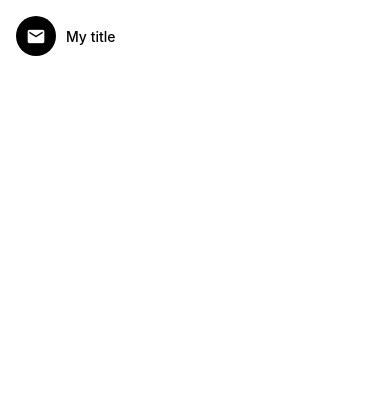
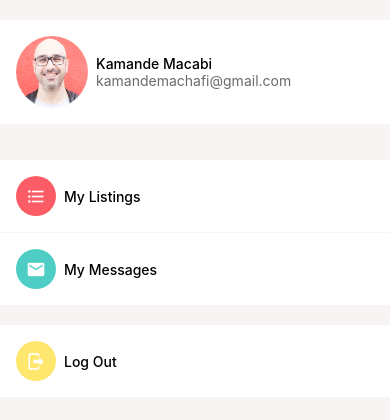
Before and after one commit to benNjogu/DoneWithIt, a React Native app: screen / in a window 390 px wide. Shown: the top 420 px of the page. Built offline with nearby package versions, Linux system fonts and the light colour scheme.

Commit message:
Building the account screen

```diff
--- a/App.js
+++ b/App.js
@@ -4,11 +4,8 @@ import { React } from "react";
 import Screen from "./app/components/Screen";
 import Icon from "./app/components/Icon";
 import ListItem from "./app/components/ListItem";
+import AccountScreen from "./app/screens/AccountScreen";
 
 export default function App() {
-  return (
-    <Screen>
-      <ListItem title="My title" ImageComponent={<Icon name="email" />} />
-    </Screen>
-  );
+  return <AccountScreen />;
 }
--- a/app/components/ListItem.js
+++ b/app/components/ListItem.js
@@ -12,7 +12,7 @@ function ListItem({
   image,
   title,
   subTitle,
-  ImageComponent,
+  IconComponent,
   onPress,
   renderRightActions,
 }) {
@@ -21,7 +21,7 @@ function ListItem({
       <Swipeable renderRightActions={renderRightActions}>
         <TouchableHighlight underlayColor={colors.light} onPress={onPress}>
           <View style={styles.container}>
-            {ImageComponent}
+            {IconComponent}
             {image && <Image style={styles.image} source={image} />}
             <View style={styles.detailsContainer}>
               <AppText style={styles.title}>{title}</AppText>
@@ -40,15 +40,16 @@ const styles = StyleSheet.create({
   container: {
     flexDirection: "row",
     padding: 16,
+    backgroundColor: colors.white,
   },
   detailsContainer: {
-    marginLeft: 10,
+    marginLeft: 8,
     justifyContent: "center",
   },
   image: {
-    width: 70,
-    height: 70,
-    borderRadius: 35,
+    width: 72,
+    height: 72,
+    borderRadius: 36,
   },
   subTitle: {
     color: colors.medium,
--- a/app/components/Screen.js
+++ b/app/components/Screen.js
@@ -1,8 +1,8 @@
 import React from "react";
 import { SafeAreaView, StyleSheet, Platform, StatusBar } from "react-native";
 
-function Screen({ children }) {
-  return <SafeAreaView style={styles.screen}>{children}</SafeAreaView>;
+function Screen({ children, style }) {
+  return <SafeAreaView style={[styles.screen, style]}>{children}</SafeAreaView>;
 }
 
 const styles = StyleSheet.create({
--- /dev/null
+++ b/app/screens/AccountScreen.js
@@ -0,0 +1,72 @@
+import React from "react";
+import { FlatList, StyleSheet, View } from "react-native";
+import colors from "../../config/colors";
+import Icon from "../components/Icon";
+
+import ListItem from "../components/ListItem";
+import Screen from "../components/Screen";
+import ListItemSeparator from "./../components/ListItemSeparator";
+
+const menuItems = [
+  {
+    title: "My Listings",
+    icon: {
+      name: "format-list-bulleted",
+      backgroundColor: colors.primary,
+    },
+  },
+  {
+    title: "My Messages",
+    icon: {
+      name: "email",
+      backgroundColor: colors.secondary,
+    },
+  },
+];
+
+function AccountScreen(props) {
+  return (
+    <Screen style={styles.screen}>
+      <View style={[{ height: 100 }, styles.container]}>
+        <ListItem
+          title="Kamande Macabi"
+          subTitle="kamandemachafi@gmail.com"
+          image={require("../assets/mosh.jpg")}
+        />
+      </View>
+      <View style={styles.container}>
+        <FlatList
+          data={menuItems}
+          keyExtractor={(menuItem) => menuItem.title}
+          ItemSeparatorComponent={ListItemSeparator}
+          renderItem={({ item }) => (
+            <ListItem
+              title={item.title}
+              IconComponent={
+                <Icon
+                  name={item.icon.name}
+                  backgroundColor={item.icon.backgroundColor}
+                />
+              }
+            />
+          )}
+        />
+      </View>
+      <ListItem
+        title="Log Out"
+        IconComponent={<Icon name="logout" backgroundColor="#ffe66d" />}
+      />
+    </Screen>
+  );
+}
+
+const styles = StyleSheet.create({
+  container: {
+    marginVertical: 20,
+  },
+  screen: {
+    backgroundColor: colors.light,
+  },
+});
+
+export default AccountScreen;
```
